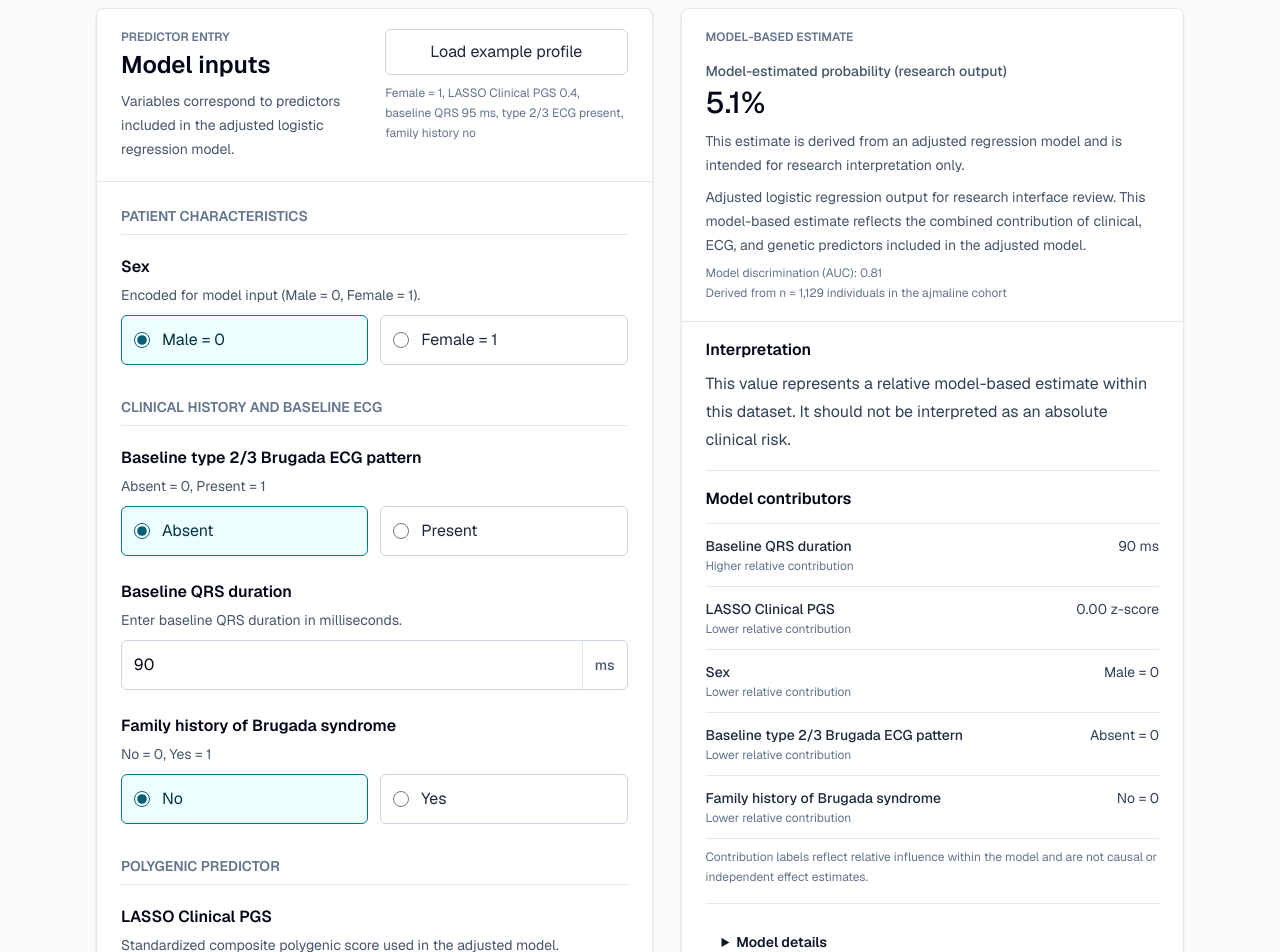
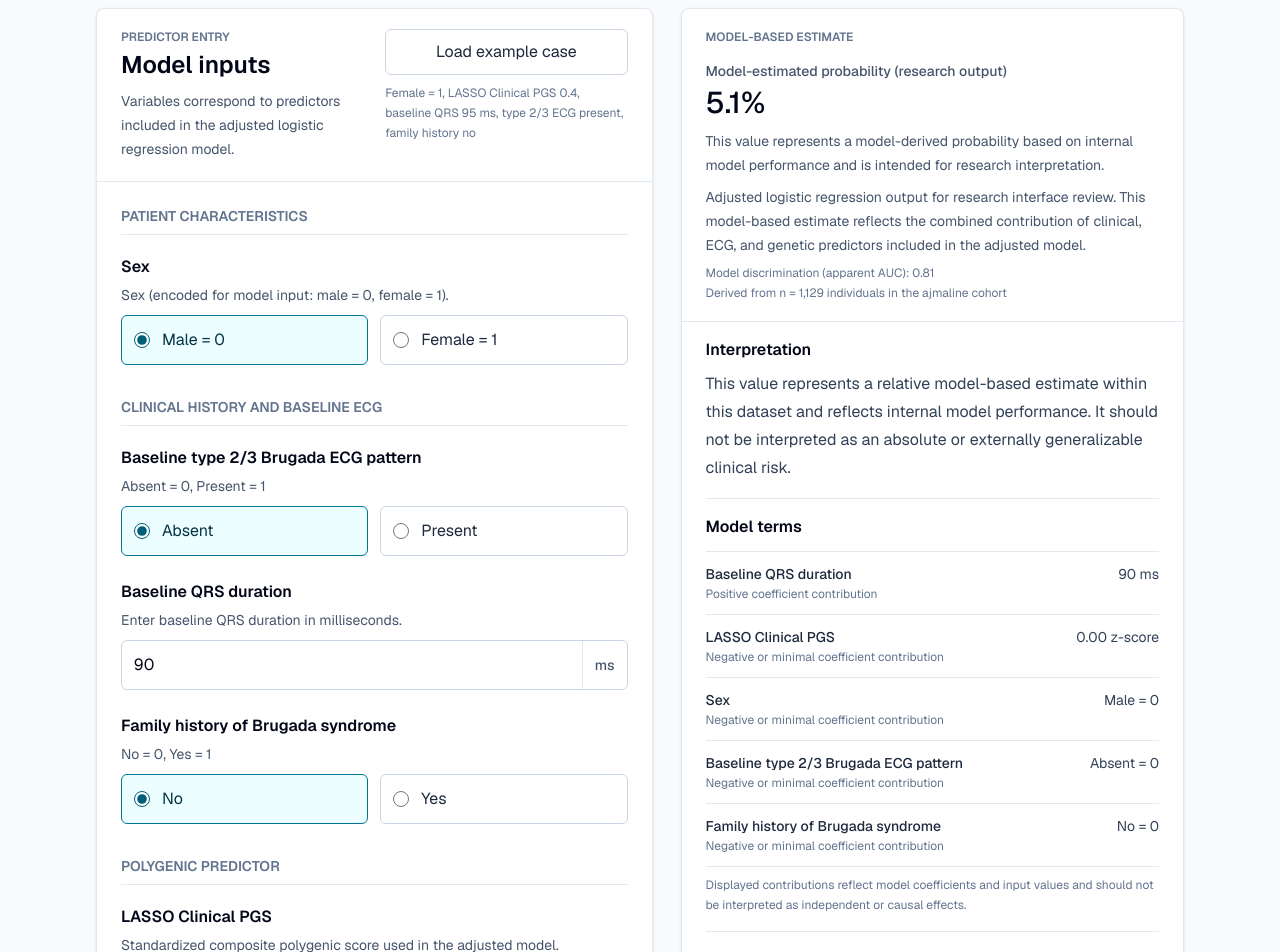
Before and after one commit to deathlikedaisies/brugada-ajmaline-risk-calculator, a Next.js app: page /calculator in a window 1280 px wide. Shown: the part 420-1372 px from the top of the page. Built offline with nearby package versions, Linux system fonts and the light colour scheme.

Commit message:
Polish BARC reviewer presentation

```diff
--- a/app/about/page.tsx
+++ b/app/about/page.tsx
@@ -44,7 +44,8 @@ export default function AboutPage() {
             applies the logistic function to return a predicted probability. It
             remains a proof-of-concept research implementation and is not
             validated for routine clinical use. This model reflects internal
-            performance only and has not undergone external validation.
+            performance only and has not undergone external validation. No
+            calibration assessment or recalibration has been performed.
           </p>
         </section>
 
--- a/components/calculator-form.tsx
+++ b/components/calculator-form.tsx
@@ -60,7 +60,7 @@ export function CalculatorForm() {
               onClick={() => setInputs(examplePatient)}
               className="w-full rounded-md border border-slate-300 px-4 py-2.5 text-sm font-semibold text-slate-800 hover:bg-slate-100"
             >
-              Load example profile
+              Load example case
             </button>
             <p className="mt-2 text-xs leading-5 text-slate-500">
               {examplePatientLabel}
@@ -73,7 +73,7 @@ export function CalculatorForm() {
             <InputGroup title="Patient characteristics">
               <RadioGroup
                 legend="Sex"
-                helperText="Encoded for model input (Male = 0, Female = 1)."
+                helperText="Sex (encoded for model input: male = 0, female = 1)."
                 name="sex"
                 options={[
                   { label: "Male = 0", value: "male" },
--- a/components/navbar.tsx
+++ b/components/navbar.tsx
@@ -15,10 +15,10 @@ export function Navbar() {
       >
         <Link
           href="/"
-          className="text-lg font-semibold tracking-normal text-slate-950"
+          className="max-w-full text-lg font-semibold tracking-normal text-slate-950"
         >
           BARC{" "}
-          <span className="font-normal text-slate-500">
+          <span className="block font-normal text-slate-500 sm:inline">
             Proof-of-concept research calculator
           </span>
         </Link>
--- a/components/result-card.tsx
+++ b/components/result-card.tsx
@@ -25,8 +25,8 @@ export function ResultCard({ result }: ResultCardProps) {
           {result.percentage.toFixed(1)}%
         </h2>
         <p className="mt-2 text-sm leading-6 text-slate-600">
-          This estimate is derived from an adjusted regression model and is
-          intended for research interpretation only.
+          This value represents a model-derived probability based on internal
+          model performance and is intended for research interpretation.
         </p>
         <p className="mt-2 text-sm leading-6 text-slate-600">
           Adjusted logistic regression output for research interface review.
@@ -34,7 +34,7 @@ export function ResultCard({ result }: ResultCardProps) {
           clinical, ECG, and genetic predictors included in the adjusted model.
         </p>
         <p className="mt-2 text-xs text-slate-500">
-          Model discrimination (AUC): {modelConfig.auc.toFixed(2)}
+          Model discrimination (apparent AUC): {modelConfig.auc.toFixed(2)}
         </p>
         <p className="mt-1 text-xs text-slate-500">
           Derived from n = 1,129 individuals in the ajmaline cohort
@@ -53,7 +53,7 @@ export function ResultCard({ result }: ResultCardProps) {
 
         <div className="py-4">
           <h3 className="text-base font-semibold text-slate-950">
-            Model contributors
+            Model terms
           </h3>
           <dl className="mt-3 divide-y divide-slate-200 border-y border-slate-200">
             {result.contributingFactors.map((factor) => (
@@ -76,8 +76,8 @@ export function ResultCard({ result }: ResultCardProps) {
             ))}
           </dl>
           <p className="mt-2 text-xs leading-5 text-slate-500">
-            Contribution labels reflect relative influence within the model and
-            are not causal or independent effect estimates.
+            Displayed contributions reflect model coefficients and input values
+            and should not be interpreted as independent or causal effects.
           </p>
         </div>
 
@@ -93,31 +93,31 @@ export function ResultCard({ result }: ResultCardProps) {
               placeholders for interface review.
             </p>
             <dl className="mt-4 grid gap-3 border-l-2 border-slate-200 pl-4">
-              <div className="flex items-center justify-between gap-4">
+              <div className="grid gap-1 sm:flex sm:items-center sm:justify-between sm:gap-4">
                 <dt className="text-slate-600">Linear predictor</dt>
                 <dd className="font-mono text-slate-950">
                   {result.linearPredictor.toFixed(3)}
                 </dd>
               </div>
-              <div className="flex items-center justify-between gap-4">
+              <div className="grid gap-1 sm:flex sm:items-center sm:justify-between sm:gap-4">
                 <dt className="text-slate-600">Probability</dt>
                 <dd className="font-mono text-slate-950">
                   {result.probability.toFixed(4)}
                 </dd>
               </div>
-              <div className="flex items-center justify-between gap-4">
+              <div className="grid gap-1 sm:flex sm:items-center sm:justify-between sm:gap-4">
                 <dt className="text-slate-600">Model band</dt>
-                <dd className="text-right text-slate-950">
+                <dd className="text-slate-950 sm:text-right">
                   {result.category}
                 </dd>
               </div>
-              <div className="flex items-center justify-between gap-4">
+              <div className="grid gap-1 sm:flex sm:items-center sm:justify-between sm:gap-4">
                 <dt className="text-slate-600">Intermediate threshold</dt>
                 <dd className="font-mono text-slate-950">
                   {modelConfig.riskThresholds.intermediate.toFixed(2)}
                 </dd>
               </div>
-              <div className="flex items-center justify-between gap-4">
+              <div className="grid gap-1 sm:flex sm:items-center sm:justify-between sm:gap-4">
                 <dt className="text-slate-600">Higher threshold</dt>
                 <dd className="font-mono text-slate-950">
                   {modelConfig.riskThresholds.higher.toFixed(2)}
@@ -128,7 +128,7 @@ export function ResultCard({ result }: ResultCardProps) {
               {result.contributingFactors.map((factor) => (
                 <div
                   key={factor.label}
-                  className="flex items-center justify-between gap-4"
+                  className="grid gap-1 sm:flex sm:items-center sm:justify-between sm:gap-4"
                 >
                   <dt className="text-slate-600">{factor.label}</dt>
                   <dd className="font-mono text-slate-950">
--- a/lib/calculator.ts
+++ b/lib/calculator.ts
@@ -14,8 +14,8 @@ export type ContributingFactor = {
   value: string;
   contribution: number;
   contributionStrength:
-    | "Higher relative contribution"
-    | "Lower relative contribution";
+    | "Positive coefficient contribution"
+    | "Negative or minimal coefficient contribution";
 };
 
 export type CalculationResult = {
@@ -59,7 +59,7 @@ export function categorizeRisk(probability: number): RiskCategory {
 }
 
 export function getInterpretation(): string {
-  return "This value represents a relative model-based estimate within this dataset. It should not be interpreted as an absolute clinical risk.";
+  return "This value represents a relative model-based estimate within this dataset and reflects internal model performance. It should not be interpreted as an absolute or externally generalizable clinical risk.";
 }
 
 export function getContributingFactors(
@@ -123,9 +123,9 @@ export function getContributingFactors(
 function getContributionStrength(
   contribution: number,
 ): ContributingFactor["contributionStrength"] {
-  return Math.abs(contribution) >= 0.25
-    ? "Higher relative contribution"
-    : "Lower relative contribution";
+  return contribution > 0
+    ? "Positive coefficient contribution"
+    : "Negative or minimal coefficient contribution";
 }
 
 export function calculateRisk(inputs: ModelInputs): CalculationResult {
```
